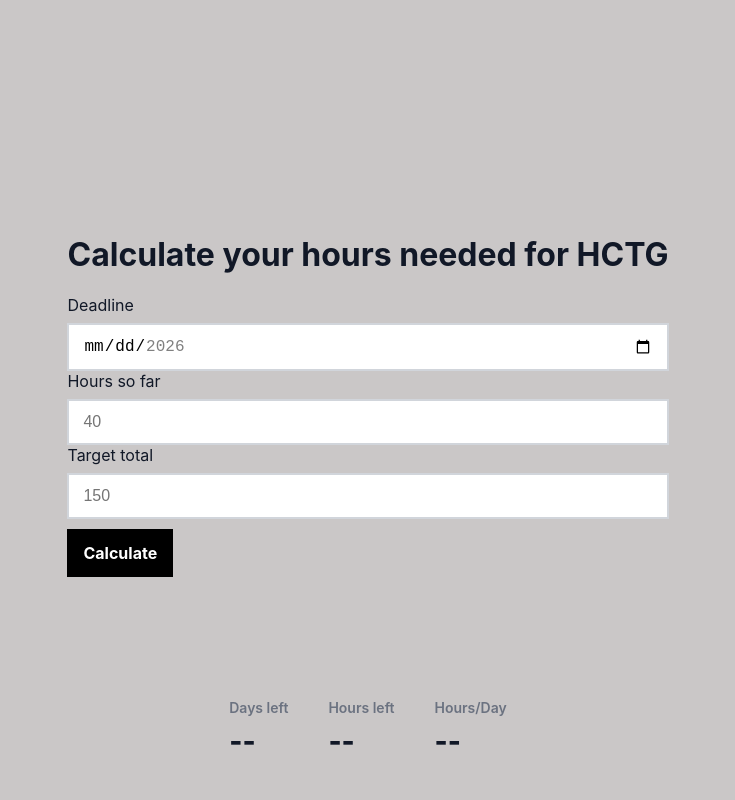
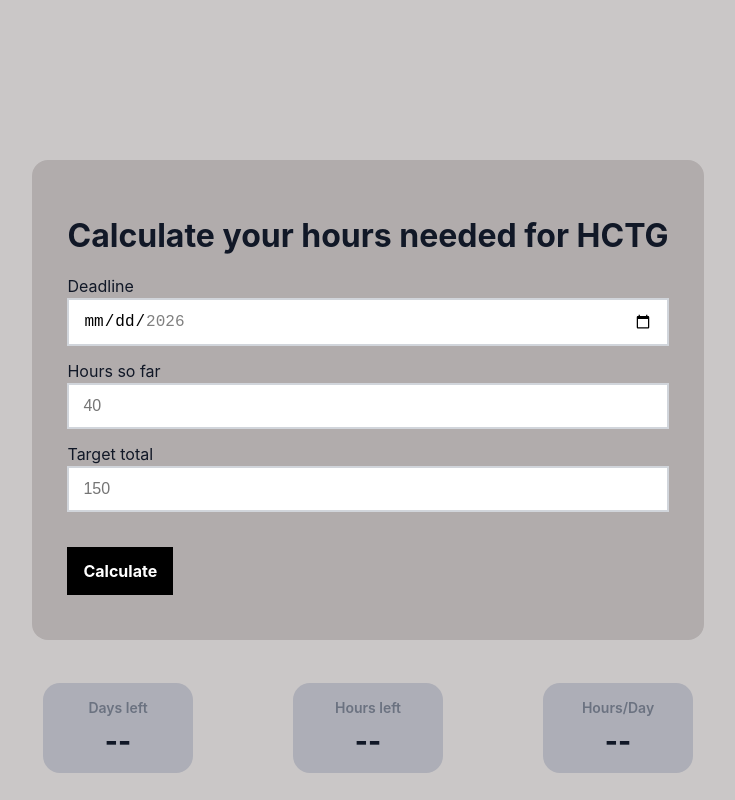
Before and after one commit to 019-Abhi/the-game-hours-calc, a React (Vite) app: page / in a window 1280 px wide. Shown: the whole page, without its empty margins (272-1007 px from the left). Built offline with nearby package versions, Linux system fonts and the light colour scheme.

Commit message:
css changes

```diff
--- a/src/App.css
+++ b/src/App.css
@@ -9,7 +9,8 @@
 .field {
   display: flex;
   flex-direction: column;
-  gap: 8px;
+  gap: 2px;
+  margin-bottom: 15px;
 }
 
 .field-full {
@@ -23,10 +24,19 @@
   background: #fff;
 }
 
+.calculator-card {
+
+  background-color: rgb(177, 172, 172);
+  padding: 35px;
+  border-radius: 16px;
+
+}
+
+
 .calculate-btn {
   padding: 14px 16px;
   font-size: 16px;
-  margin-top: 10px;
+  margin-top: 20px;
   margin-bottom: 10px;
   font-weight: 700;
   color: #fff;
@@ -44,11 +54,23 @@
   justify-content: center;
   display: flex;
   flex-direction: row;
-  gap: 40px;
+  gap: 100px;
 }
 
 .result-tile::-webkit-scrollbar {
   display: none;
+}
+
+.result-tile {
+  padding: 20px;
+  background-color: rgb(173, 174, 183);
+  width: 150px;
+  height: 90px;
+  display: flex;
+  flex-direction: column;
+  justify-content: center;
+  align-items: center;
+  border-radius: 17px;
 }
 
 .tile-label {
--- a/src/App.jsx
+++ b/src/App.jsx
@@ -107,7 +107,6 @@
               <input
                 type="number"
                 min="0"
-                step="0.1"
                 placeholder="40"
                 value={completedHours}
                 onChange={(e) => setCompletedHours(e.target.value)}
@@ -119,7 +118,6 @@
               <input
                 type="number"
                 min="0"
-                step="0.1"
                 placeholder="150"
                 value={goalHours}
                 onChange={(e) => setGoalHours(e.target.value)}
```
Also changed, not shown: src/index.css (line endings or trailing spaces).
